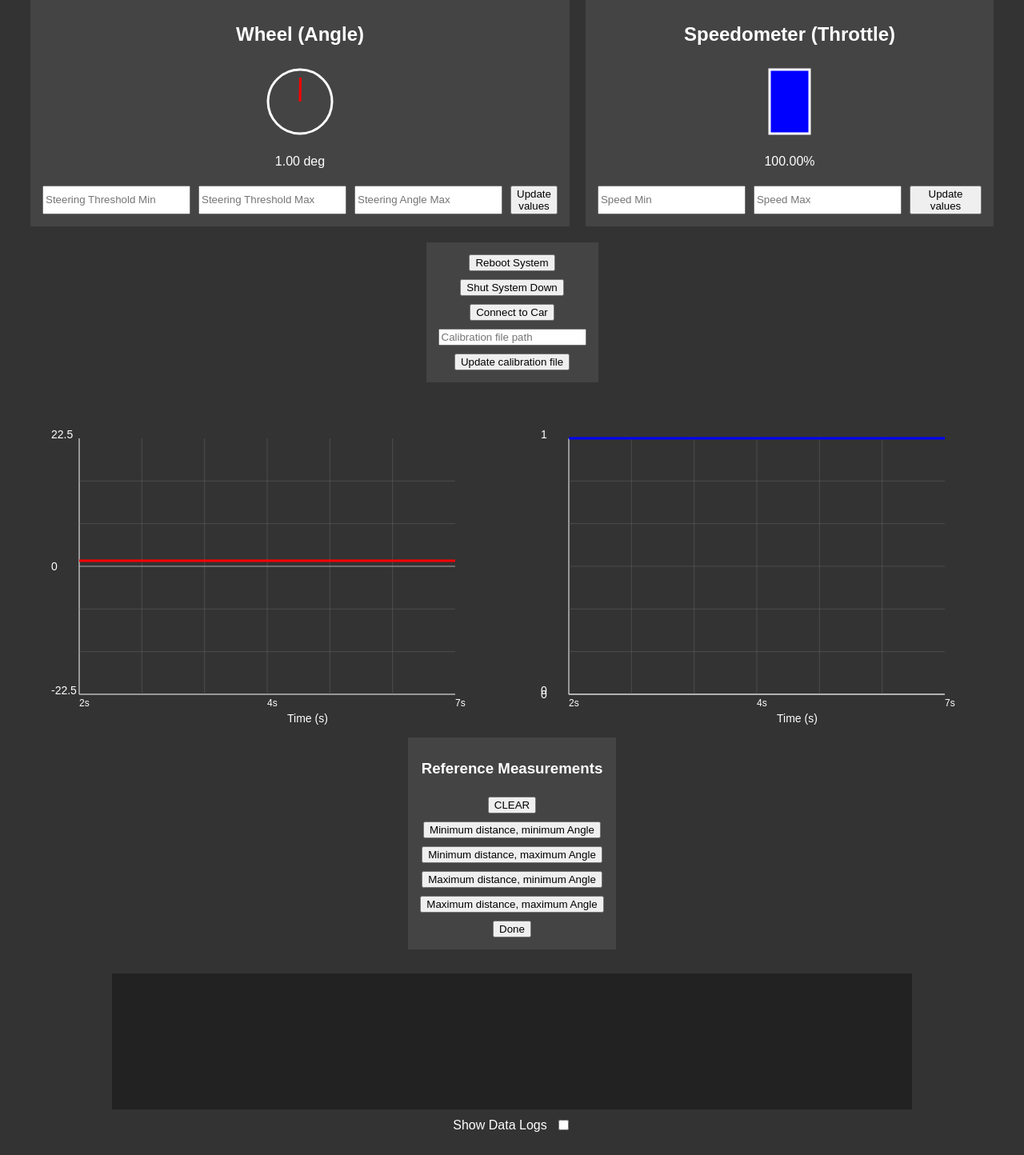
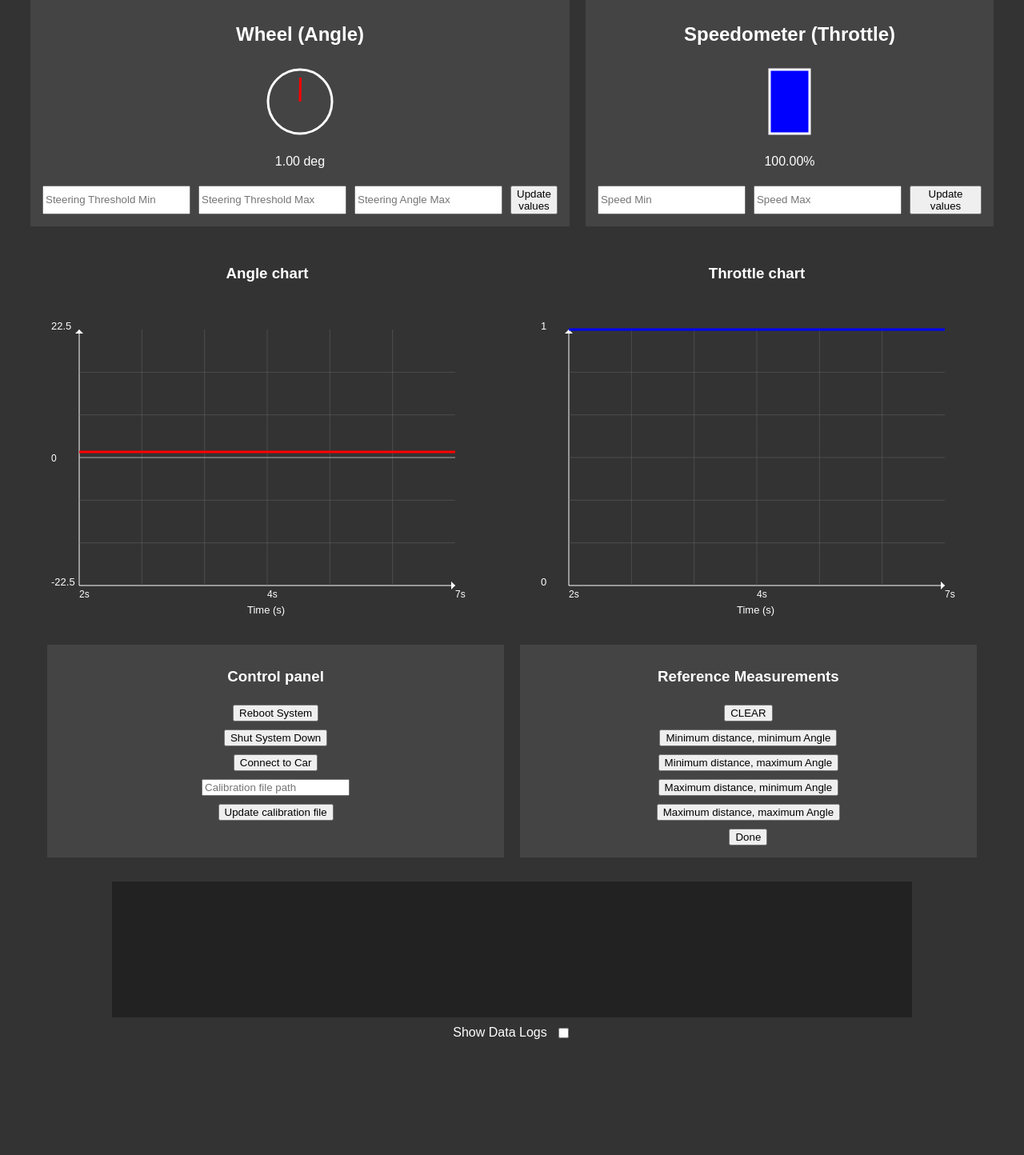
Before and after one commit to PICC-Group/picc-device, a Flask app: page / in a window 1280 px wide. Shown: the part 139-1583 px from the top of the page at 80% size. After the commit the page ends 1438 px from the top, so only its background shows below. Run offline with Flask 3, Linux system fonts and the light colour scheme; parts of the project's set-up code (start-up, migrations or seed data) failed here and were passed over.

Commit message:
Changed chart illustration and made a control panel

```diff
--- a/templates/index.html
+++ b/templates/index.html
@@ -52,20 +52,24 @@
                 </div>
             </div>
         </div>
+        <div class="charts-container">
+            <div class="chart-box">
+                <h3>Angle chart</h3>
+                <canvas id="angleChart" width="600" height="400"></canvas>
+            </div>
+            <div class="chart-box">
+                <h3>Throttle chart</h3>
+                <canvas id="throttleChart" width="600" height="400"></canvas>
+            </div>
+        </div>
+        <div class="data-boxes">
             <div class="data-box">
+                <h3>Control panel</h3>
                 <button class="control-item" onclick="sendData('rebootButton')">Reboot System</button>
                 <button class="control-item" onclick="sendData('shutdownButton')">Shut System Down</button>
                 <button class="control-item" onclick="sendData('connectCar')">Connect to Car</button>
                 <input id="calibrationFile" class="control-item" type="text" placeholder="Calibration file path">
                 <button class="control-item" onclick="sendData('updateCalibrationFile')">Update calibration file</button>
-        </div>
-        <div class="charts-container">
-            <div class="chart-box">
-                <canvas id="angleChart" width="600" height="400"></canvas>
-            </div>
-            <div class="chart-box">
-                <canvas id="throttleChart" width="600" height="400"></canvas>
-            </div>
             </div>
             <div class="data-box">
                 <h3>Reference Measurements</h3>
@@ -75,6 +79,7 @@
                 <button class="control-item" onclick="sendData('refMeasure3')">Maximum distance, minimum Angle</button>
                 <button class="control-item" onclick="sendData('refMeasure4')">Maximum distance, maximum Angle</button>
                 <button class="control-item" onclick="sendData('refMeasureSetup')">Done</button>
+            </div>
         </div>
         <div id="terminal" class="terminal-box"></div>
         <div class="toggle-container">
@@ -89,24 +94,43 @@
         const angleData = [];
         const throttleData = [];
 
-        function drawChart(canvas, data, minY, maxY, color) {
+        function drawChart(canvas, data, minY, maxY, color, showZeroLine = false) {
             const ctx = canvas.getContext('2d');
             const width = canvas.width;
             const height = canvas.height;
             const padding = 40;
             const futurePadding = 50; // Extra space for future data points
+            const arrowSize = 5; // Size of the arrowheads
 
             // Clear canvas
             ctx.clearRect(0, 0, width, height);
 
-            // Draw axis
+            // Draw axis with arrowheads
             ctx.strokeStyle = 'white';
             ctx.lineWidth = 1;
             ctx.beginPath();
             ctx.moveTo(padding, padding);
             ctx.lineTo(padding, height - padding);
-            ctx.lineTo(width - padding - futurePadding, height - padding); // Adjusted for future data
+            ctx.lineTo(width - padding - futurePadding, height - padding);
             ctx.stroke();
+
+            // Draw arrowheads
+            ctx.fillStyle = 'white';
+            // Y-axis arrowhead
+            ctx.beginPath();
+            ctx.moveTo(padding, padding);
+            ctx.lineTo(padding - arrowSize, padding + arrowSize);
+            ctx.lineTo(padding + arrowSize, padding + arrowSize);
+            ctx.closePath();
+            ctx.fill();
+
+            // X-axis arrowhead
+            ctx.beginPath();
+            ctx.moveTo(width - padding - futurePadding, height - padding);
+            ctx.lineTo(width - padding - futurePadding - arrowSize, height - padding - arrowSize);
+            ctx.lineTo(width - padding - futurePadding - arrowSize, height - padding + arrowSize);
+            ctx.closePath();
+            ctx.fill();
 
             // Draw grid lines
             ctx.strokeStyle = '#666';
@@ -125,7 +149,8 @@
                 ctx.stroke();
             }
 
-            // Draw zero line
+            // Draw zero line if needed
+            if (showZeroLine) {
                 const zeroY = height - padding - ((0 - minY) / (maxY - minY)) * (height - 2 * padding);
                 ctx.strokeStyle = 'white';
                 ctx.lineWidth = 0.5;
@@ -133,14 +158,15 @@
                 ctx.moveTo(padding, zeroY);
                 ctx.lineTo(width - padding - futurePadding, zeroY);
                 ctx.stroke();
+                ctx.fillText('0', 5, zeroY + 5);
+            }
 
             // Draw axis labels
             ctx.fillStyle = 'white';
-            ctx.font = '14px sans-serif';
+            ctx.font = '13px Arial';
             ctx.fillText(maxY, 5, padding);
             ctx.fillText(minY, 5, height - padding);
-            ctx.fillText('0', 5, zeroY + 5);
-            ctx.fillText('Time (s)', width / 2, height - 5);
+            ctx.fillText('Time (s)', -50 + width / 2, height - 5);
 
             if (data.length > 0) {
                 // Draw line chart
@@ -173,6 +199,7 @@
         }
 
 
+
         let startTime = new Date();
 
         function updateCharts(angle, throttle) {
@@ -185,8 +212,8 @@
             angleData.push({ time: elapsedTime, value: angle });
             throttleData.push({ time: elapsedTime, value: throttle });
 
-            drawChart(document.getElementById('angleChart'), angleData, -22.5, 22.5, 'red');
-            drawChart(document.getElementById('throttleChart'), throttleData, 0, 1, 'blue');
+            drawChart(document.getElementById('angleChart'), angleData, -22.5, 22.5, 'red', true);
+            drawChart(document.getElementById('throttleChart'), throttleData, 0, 1, 'blue', false);
         }
 
 
```
Lines whose indentation alone changed are shown as unchanged.
